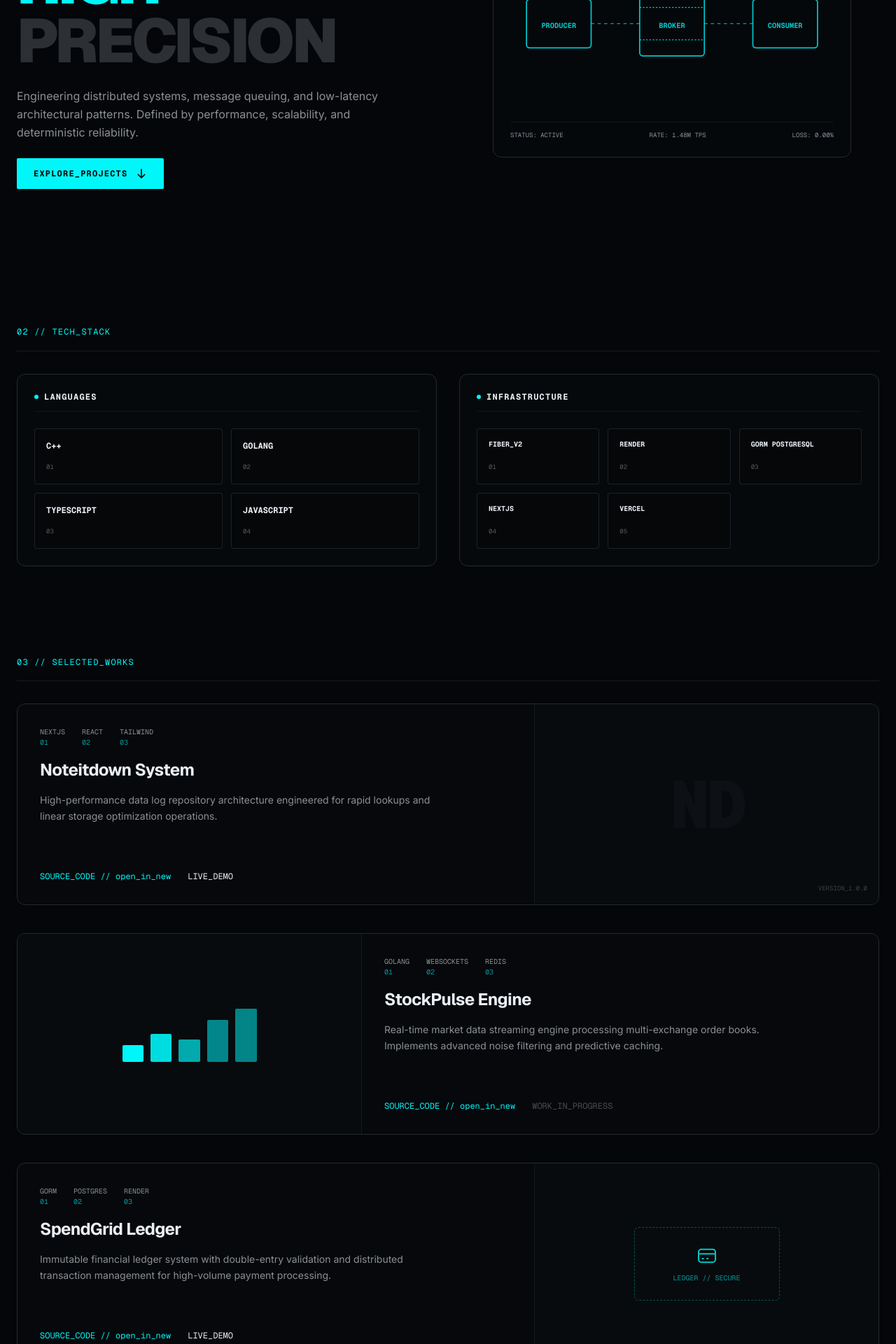
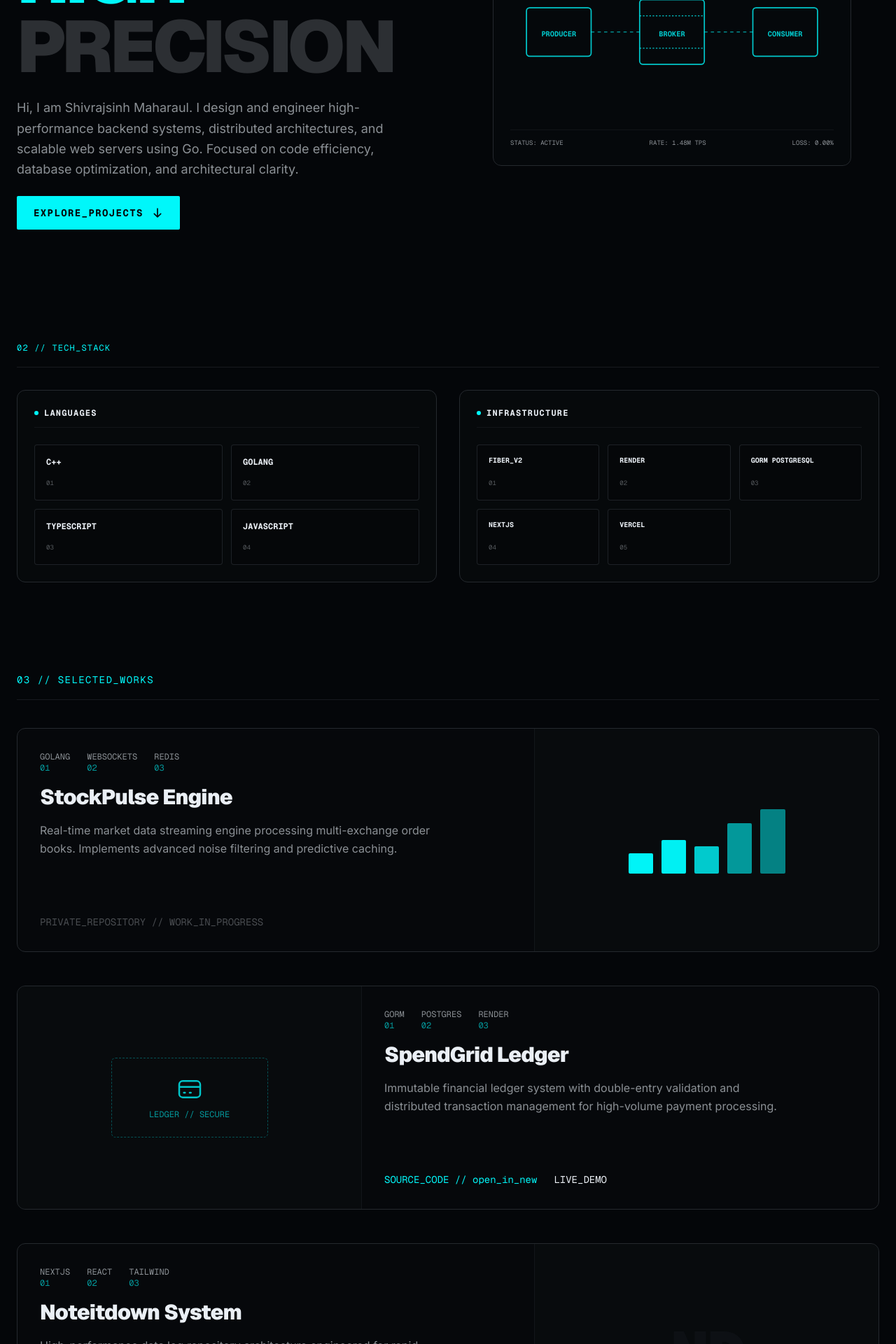
Before and after one commit to Shivraj1712/Portfolio, a Next.js app: page / in a window 1280 px wide. Shown: the part 400-2320 px from the top of the page at 70% size. Built offline with nearby package versions, Linux system fonts and the light colour scheme.

Commit message:
Updated the UI of the Hero section

```diff
--- a/components/Hero.tsx
+++ b/components/Hero.tsx
@@ -4,30 +4,30 @@ const Hero: React.FC = () => {
     return (
         <section className='min-h-[calc(100vh-4rem)] max-w-7xl mx-auto px-6 py-12 md:py-24 flex flex-col md:flex-row items-center justify-between gap-12'>
             <div className='flex flex-col items-start gap-6 w-full md:w-1/2'>
-                <div className='inline-flex items-center gap-2 px-3 py-1.5 bg-card/50 border border-border rounded-md text-xs font-mono tracking-widest text-accent'>
+                <div className='inline-flex items-center gap-2 px-3 py-1.5 bg-card/50 border border-border rounded-md text-sm font-mono tracking-widest text-accent'>
                     <span className='h-2 w-2 rounded-md bg-accent animate-ping' />
                     • BACKEND_DEVELOPER
                 </div>
 
                 <div className='flex flex-col'>
-                    <h1 className='text-5xl sm:text-6xl lg:text-[5.5rem] font-heading font-black tracking-tighter leading-[0.95] text-foreground'>
+                    <h1 className='text-6xl sm:text-7xl lg:text-[6.5rem] font-heading font-black tracking-tighter leading-[0.95] text-foreground'>
                         BUILDING
                     </h1>
-                    <h1 className='text-5xl sm:text-6xl lg:text-[5.5rem] font-heading font-black tracking-tighter leading-[0.95] text-accent'>
+                    <h1 className='text-6xl sm:text-7xl lg:text-[6.5rem] font-heading font-black tracking-tighter leading-[0.95] text-accent'>
                         HIGH
                     </h1>
-                    <h1 className='text-5xl sm:text-6xl lg:text-[5.5rem] font-heading font-black tracking-tighter leading-[0.95] text-muted/30'>
+                    <h1 className='text-6xl sm:text-7xl lg:text-[6.5rem] font-heading font-black tracking-tighter leading-[0.95] text-muted/30'>
                         PRECISION
                     </h1>
                 </div>
 
-                <p className='text-sm sm:text-base text-muted max-w-xl leading-relaxed'>
-                    Engineering distributed systems, message queuing, and low-latency architectural patterns. Defined by performance, scalability, and deterministic reliability.
+                <p className='text-base sm:text-lg text-muted max-w-xl leading-relaxed'>
+                    Hi, I am Shivrajsinh Maharaul. I design and engineer high-performance backend systems, distributed architectures, and scalable web servers using Go. Focused on code efficiency, database optimization, and architectural clarity.
                 </p>
 
                 <a
                     href="#projects"
-                    className='inline-flex items-center gap-3 bg-accent text-background font-mono text-xs font-bold tracking-widest px-6 py-3.5 rounded-sm hover:bg-accent/90 transition-colors uppercase'
+                    className='inline-flex items-center gap-3 bg-accent text-background font-mono text-sm font-bold tracking-widest px-6 py-3.5 rounded-sm hover:bg-accent/90 transition-colors uppercase'
                 >
                     EXPLORE_PROJECTS
                     <svg className="w-4 h-4" fill="none" stroke="currentColor" viewBox="0 0 24 24">
--- a/components/Navbar.tsx
+++ b/components/Navbar.tsx
@@ -9,12 +9,12 @@ const Navbar: React.FC = () => {
         <header className='sticky top-0 z-[1000] w-full border-b border-border bg-background/80 backdrop-blur-md'>
             <div className='max-w-7xl mx-auto px-6 h-16 flex items-center justify-between'>
                 <div className='flex items-center gap-2'>
-                    <a href="#" className='font-mono text-sm tracking-widest text-accent font-bold hover:opacity-80 transition-opacity'>
+                    <a href="#" className='font-mono text-base tracking-widest text-accent font-bold hover:opacity-80 transition-opacity'>
                         SHIVRAJ // P.01
                     </a>
                 </div>
 
-                <nav className='hidden md:flex items-center gap-8 font-mono text-xs tracking-wider'>
+                <nav className='hidden md:flex items-center gap-8 font-mono text-sm tracking-wider'>
                     <a href="#projects" className='text-muted hover:text-foreground transition-colors'>PROJECTS</a>
                     <a href="#philosophy" className='text-muted hover:text-foreground transition-colors'>PHILOSOPHY</a>
                     <a href="#footer" className='text-muted hover:text-foreground transition-colors'>CONTACT</a>
@@ -31,7 +31,7 @@ const Navbar: React.FC = () => {
             </div>
 
             {isMenuOpen && (
-                <div className='md:hidden border-t border-border bg-background/95 px-6 py-4 flex flex-col gap-4 font-mono text-xs tracking-wider'>
+                <div className='md:hidden border-t border-border bg-background/95 px-6 py-4 flex flex-col gap-4 font-mono text-sm tracking-wider'>
                     <a href="#projects" onClick={() => setMenuOpen(false)} className='text-muted hover:text-foreground py-2 border-b border-border/50'>PROJECTS</a>
                     <a href="#philosophy" onClick={() => setMenuOpen(false)} className='text-muted hover:text-foreground py-2 border-b border-border/50'>PHILOSOPHY</a>
                     <a href="#footer" onClick={() => setMenuOpen(false)} className='text-muted hover:text-foreground py-2 border-b border-border/50'>CONTACT</a>
--- a/components/Projects.tsx
+++ b/components/Projects.tsx
@@ -2,16 +2,102 @@ import React from 'react'
 
 const Projects: React.FC = () => {
     return (
-        <section id='projects' className='max-w-7xl mx-auto px-6 py-16 flex flex-col gap-8'>
+        <section id='projects' className='max-w-7xl mx-auto px-6 py-16 flex flex-col gap-10'>
             <div className='border-b border-border/60 pb-4'>
-                <p className='font-mono text-xs text-accent tracking-widest'>03 // SELECTED_WORKS</p>
+                <p className='font-mono text-sm text-accent tracking-widest'>03 // SELECTED_WORKS</p>
             </div>
 
-            <div className='flex flex-col gap-10'>
-                <div className='bg-card/30 border border-border rounded-xl overflow-hidden flex flex-col md:flex-row h-auto md:h-72 hover:border-accent/30 transition-colors duration-300'>
+            <div className='flex flex-col gap-12'>
+                <div className='bg-card/30 border border-border rounded-xl overflow-hidden flex flex-col md:flex-row h-auto md:h-80 hover:border-accent/30 transition-colors duration-300'>
                     <div className='p-8 flex flex-col justify-between flex-grow md:w-3/5 gap-6'>
                         <div className='flex flex-col gap-4'>
-                            <div className='flex gap-6 font-mono text-[10px] text-muted'>
+                            <div className='flex gap-6 font-mono text-xs text-muted'>
+                                <div className='flex flex-col'>
+                                    <span>GOLANG</span>
+                                    <span className='text-accent/60'>01</span>
+                                </div>
+                                <div className='flex flex-col'>
+                                    <span>WEBSOCKETS</span>
+                                    <span className='text-accent/60'>02</span>
+                                </div>
+                                <div className='flex flex-col'>
+                                    <span>REDIS</span>
+                                    <span className='text-accent/60'>03</span>
+                                </div>
+                            </div>
+
+                            <h3 className='text-3xl font-black font-heading text-foreground tracking-tight'>StockPulse Engine</h3>
+                            <p className='text-base text-muted max-w-xl leading-relaxed'>
+                                Real-time market data streaming engine processing multi-exchange order books. Implements advanced noise filtering and predictive caching.
+                            </p>
+                        </div>
+
+                        <div className='flex gap-6 font-mono text-sm'>
+                            <span className='text-muted/50 cursor-not-allowed'>
+                                PRIVATE_REPOSITORY // WORK_IN_PROGRESS
+                            </span>
+                        </div>
+                    </div>
+
+                    <div className='bg-card/50 border-t md:border-t-0 md:border-l border-border/40 md:w-2/5 flex items-center justify-center p-8 min-h-[180px] md:min-h-0'>
+                        <div className='flex items-end gap-3 h-24 w-56'>
+                            <div className='w-full bg-accent rounded-sm animate-[pulse_1.5s_infinite_ease-in-out] h-[30%]' />
+                            <div className='w-full bg-accent rounded-sm animate-[pulse_1.5s_infinite_ease-in-out_200ms] h-[50%]' />
+                            <div className='w-full bg-accent rounded-sm animate-[pulse_1.5s_infinite_ease-in-out_400ms] h-[40%]' />
+                            <div className='w-full bg-accent rounded-sm animate-[pulse_1.5s_infinite_ease-in-out_600ms] h-[75%]' />
+                            <div className='w-full bg-accent rounded-sm animate-[pulse_1.5s_infinite_ease-in-out_800ms] h-[95%]' />
+                        </div>
+                    </div>
+                </div>
+
+                <div className='bg-card/30 border border-border rounded-xl overflow-hidden flex flex-col-reverse md:flex-row h-auto md:h-80 hover:border-accent/30 transition-colors duration-300'>
+                    <div className='bg-card/50 border-b md:border-b-0 md:border-r border-border/40 md:w-2/5 flex items-center justify-center p-8 min-h-[180px] md:min-h-0 relative'>
+                        <div className='border border-dashed border-accent/30 rounded-lg p-6 flex flex-col items-center justify-center gap-2 w-56 text-xs font-mono text-accent/60'>
+                            <svg className="w-10 h-10 text-accent/80 animate-pulse" fill="none" stroke="currentColor" viewBox="0 0 24 24">
+                                <path strokeLinecap="round" strokeLinejoin="round" strokeWidth={1.5} d="M3 10h18M7 15h1m4 0h1m-7 4h12a3 3 0 003-3V8a3 3 0 00-3-3H6a3 3 0 00-3 3v8a3 3 0 003 3z" />
+                            </svg>
+                            <span>LEDGER // SECURE</span>
+                        </div>
+                    </div>
+
+                    <div className='p-8 flex flex-col justify-between flex-grow md:w-3/5 gap-6'>
+                        <div className='flex flex-col gap-4'>
+                            <div className='flex gap-6 font-mono text-xs text-muted'>
+                                <div className='flex flex-col'>
+                                    <span>GORM</span>
+                                    <span className='text-accent/60'>01</span>
+                                </div>
+                                <div className='flex flex-col'>
+                                    <span>POSTGRES</span>
+                                    <span className='text-accent/60'>02</span>
+                                </div>
+                                <div className='flex flex-col'>
+                                    <span>RENDER</span>
+                                    <span className='text-accent/60'>03</span>
+                                </div>
+                            </div>
+
+                            <h3 className='text-3xl font-black font-heading text-foreground tracking-tight'>SpendGrid Ledger</h3>
+                            <p className='text-base text-muted max-w-xl leading-relaxed'>
+                                Immutable financial ledger system with double-entry validation and distributed transaction management for high-volume payment processing.
+                            </p>
+                        </div>
+
+                        <div className='flex gap-6 font-mono text-sm'>
+                            <a href="https://github.com/Shivraj1712/SpendGrid" target="_blank" rel="noopener noreferrer" className='text-accent hover:underline flex items-center gap-1'>
+                                SOURCE_CODE // open_in_new
+                            </a>
+                            <a href="https://spend-grid-lovat.vercel.app/" target="_blank" rel="noopener noreferrer" className='text-foreground hover:underline'>
+                                LIVE_DEMO
+                            </a>
+                        </div>
+                    </div>
+                </div>
+
+                <div className='bg-card/30 border border-border rounded-xl overflow-hidden flex flex-col md:flex-row h-auto md:h-80 hover:border-accent/30 transition-colors duration-300'>
+                    <div className='p-8 flex flex-col justify-between flex-grow md:w-3/5 gap-6'>
+                        <div className='flex flex-col gap-4'>
+                            <div className='flex gap-6 font-mono text-xs text-muted'>
                                 <div className='flex flex-col'>
                                     <span>NEXTJS</span>
                                     <span className='text-accent/60'>01</span>
@@ -26,13 +112,13 @@ const Projects: React.FC = () => {
                                 </div>
                             </div>
 
-                            <h3 className='text-2xl font-bold text-foreground'>Noteitdown System</h3>
-                            <p className='text-sm text-muted max-w-xl leading-relaxed'>
+                            <h3 className='text-3xl font-black font-heading text-foreground tracking-tight'>Noteitdown System</h3>
+                            <p className='text-base text-muted max-w-xl leading-relaxed'>
                                 High-performance data log repository architecture engineered for rapid lookups and linear storage optimization operations.
                             </p>
                         </div>
 
-                        <div className='flex gap-6 font-mono text-xs'>
+                        <div className='flex gap-6 font-mono text-sm'>
                             <a href="https://github.com/Shivraj1712/notetdown-with-nextjs" target="_blank" rel="noopener noreferrer" className='text-accent hover:underline flex items-center gap-1'>
                                 SOURCE_CODE // open_in_new
                             </a>
@@ -42,98 +128,9 @@ const Projects: React.FC = () => {
                         </div>
                     </div>
 
-                    <div className='bg-card/50 border-t md:border-t-0 md:border-l border-border/40 md:w-2/5 flex items-center justify-center relative min-h-[160px] md:min-h-0 select-none'>
+                    <div className='bg-card/50 border-t md:border-t-0 md:border-l border-border/40 md:w-2/5 flex items-center justify-center relative min-h-[180px] md:min-h-0 select-none'>
                         <span className='text-7xl md:text-8xl font-black text-muted/5 font-mono tracking-tighter'>ND</span>
-                        <span className='absolute bottom-4 right-4 font-mono text-[9px] text-muted/40'>VERSION_1.0.0</span>
-                    </div>
-                </div>
-
-                <div className='bg-card/30 border border-border rounded-xl overflow-hidden flex flex-col-reverse md:flex-row h-auto md:h-72 hover:border-accent/30 transition-colors duration-300'>
-                    <div className='bg-card/50 border-b md:border-b-0 md:border-r border-border/40 md:w-2/5 flex items-center justify-center p-8 min-h-[160px] md:min-h-0'>
-                        <div className='flex items-end gap-2.5 h-20 w-48'>
-                            <div className='w-full bg-accent rounded-sm animate-[pulse_1.5s_infinite_ease-in-out] h-[30%]' />
-                            <div className='w-full bg-accent rounded-sm animate-[pulse_1.5s_infinite_ease-in-out_200ms] h-[50%]' />
-                            <div className='w-full bg-accent rounded-sm animate-[pulse_1.5s_infinite_ease-in-out_400ms] h-[40%]' />
-                            <div className='w-full bg-accent rounded-sm animate-[pulse_1.5s_infinite_ease-in-out_600ms] h-[75%]' />
-                            <div className='w-full bg-accent rounded-sm animate-[pulse_1.5s_infinite_ease-in-out_800ms] h-[95%]' />
-                        </div>
-                    </div>
-
-                    <div className='p-8 flex flex-col justify-between flex-grow md:w-3/5 gap-6'>
-                        <div className='flex flex-col gap-4'>
-                            <div className='flex gap-6 font-mono text-[10px] text-muted'>
-                                <div className='flex flex-col'>
-                                    <span>GOLANG</span>
-                                    <span className='text-accent/60'>01</span>
-                                </div>
-                                <div className='flex flex-col'>
-                                    <span>WEBSOCKETS</span>
-                                    <span className='text-accent/60'>02</span>
-                                </div>
-                                <div className='flex flex-col'>
-                                    <span>REDIS</span>
-                                    <span className='text-accent/60'>03</span>
-                                </div>
-                            </div>
-
-                            <h3 className='text-2xl font-bold text-foreground'>StockPulse Engine</h3>
-                            <p className='text-sm text-muted max-w-xl leading-relaxed'>
-                                Real-time market data streaming engine processing multi-exchange order books. Implements advanced noise filtering and predictive caching.
-                            </p>
-                        </div>
-
-                        <div className='flex gap-6 font-mono text-xs'>
-                            <a href="https://github.com/Shivraj1712/" target="_blank" rel="noopener noreferrer" className='text-accent hover:underline flex items-center gap-1'>
-                                SOURCE_CODE // open_in_new
-                            </a>
-                            <span className='text-muted/50 cursor-not-allowed'>
-                                WORK_IN_PROGRESS
-                            </span>
-                        </div>
-                    </div>
-                </div>
-
-                <div className='bg-card/30 border border-border rounded-xl overflow-hidden flex flex-col md:flex-row h-auto md:h-72 hover:border-accent/30 transition-colors duration-300'>
-                    <div className='p-8 flex flex-col justify-between flex-grow md:w-3/5 gap-6'>
-                        <div className='flex flex-col gap-4'>
-                            <div className='flex gap-6 font-mono text-[10px] text-muted'>
-                                <div className='flex flex-col'>
-                                    <span>GORM</span>
-                                    <span className='text-accent/60'>01</span>
-                                </div>
-                                <div className='flex flex-col'>
-                                    <span>POSTGRES</span>
-                                    <span className='text-accent/60'>02</span>
-                                </div>
-                                <div className='flex flex-col'>
-                                    <span>RENDER</span>
-                                    <span className='text-accent/60'>03</span>
-                                </div>
-                            </div>
-
-                            <h3 className='text-2xl font-bold text-foreground'>SpendGrid Ledger</h3>
-                            <p className='text-sm text-muted max-w-xl leading-relaxed'>
-                                Immutable financial ledger system with double-entry validation and distributed transaction management for high-volume payment processing.
-                            </p>
-                        </div>
-
-                        <div className='flex gap-6 font-mono text-xs'>
-                            <a href="https://github.com/Shivraj1712/SpendGrid" target="_blank" rel="noopener noreferrer" className='text-accent hover:underline flex items-center gap-1'>
-                                SOURCE_CODE // open_in_new
-                            </a>
-                            <a href="https://spend-grid-lovat.vercel.app/" target="_blank" rel="noopener noreferrer" className='text-foreground hover:underline'>
-                                LIVE_DEMO
-                            </a>
-                        </div>
-                    </div>
-
-                    <div className='bg-card/50 border-t md:border-t-0 md:border-l border-border/40 md:w-2/5 flex items-center justify-center p-8 min-h-[160px] md:min-h-0 relative'>
-                        <div className='border border-dashed border-accent/30 rounded-lg p-6 flex flex-col items-center justify-center gap-2 w-52 text-[10px] font-mono text-accent/60'>
-                            <svg className="w-8 h-8 text-accent/80 animate-pulse" fill="none" stroke="currentColor" viewBox="0 0 24 24">
-                                <path strokeLinecap="round" strokeLinejoin="round" strokeWidth={1.5} d="M3 10h18M7 15h1m4 0h1m-7 4h12a3 3 0 003-3V8a3 3 0 00-3-3H6a3 3 0 00-3 3v8a3 3 0 003 3z" />
-                            </svg>
-                            <span>LEDGER // SECURE</span>
-                        </div>
+                        <span className='absolute bottom-4 right-4 font-mono text-[10px] text-muted/40'>VERSION_1.0.0</span>
                     </div>
                 </div>
             </div>
```
